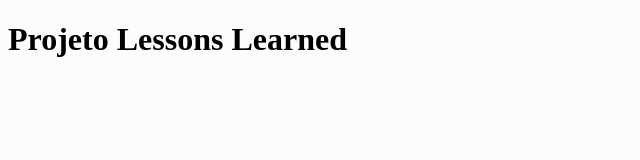
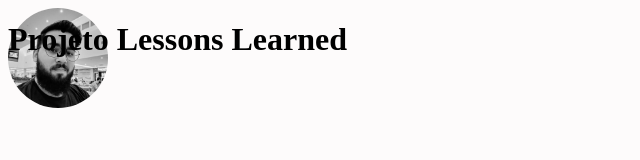
Before and after one commit to Jonas-Paiva/Project-Lessons-Learned, a website: page index.html in a window 1280 px wide. Shown: the whole page, without its empty margins (0-640 px from the left). Drawn offline with Linux system fonts and the light colour scheme.

Commit message:
Terceiro requisito

```diff
--- a/index.html
+++ b/index.html
@@ -12,6 +12,9 @@
     <header id="cabecalho">
         <h1 id="titulo">Projeto Lessons Learned</h1>
     </header>
+    <article>
+        <img id="minha_foto" src="./assets/foto.jpg" alt="foto">
+    </article>
 
 
 </body>
--- a/style.css
+++ b/style.css
@@ -6,3 +6,7 @@ header{
     position: fixed;
     top: 0;
 }
+img{
+    border-radius: 50%;
+    width: 100px;
+}
```
Also changed, not shown: assets/foto.jpg (added).
